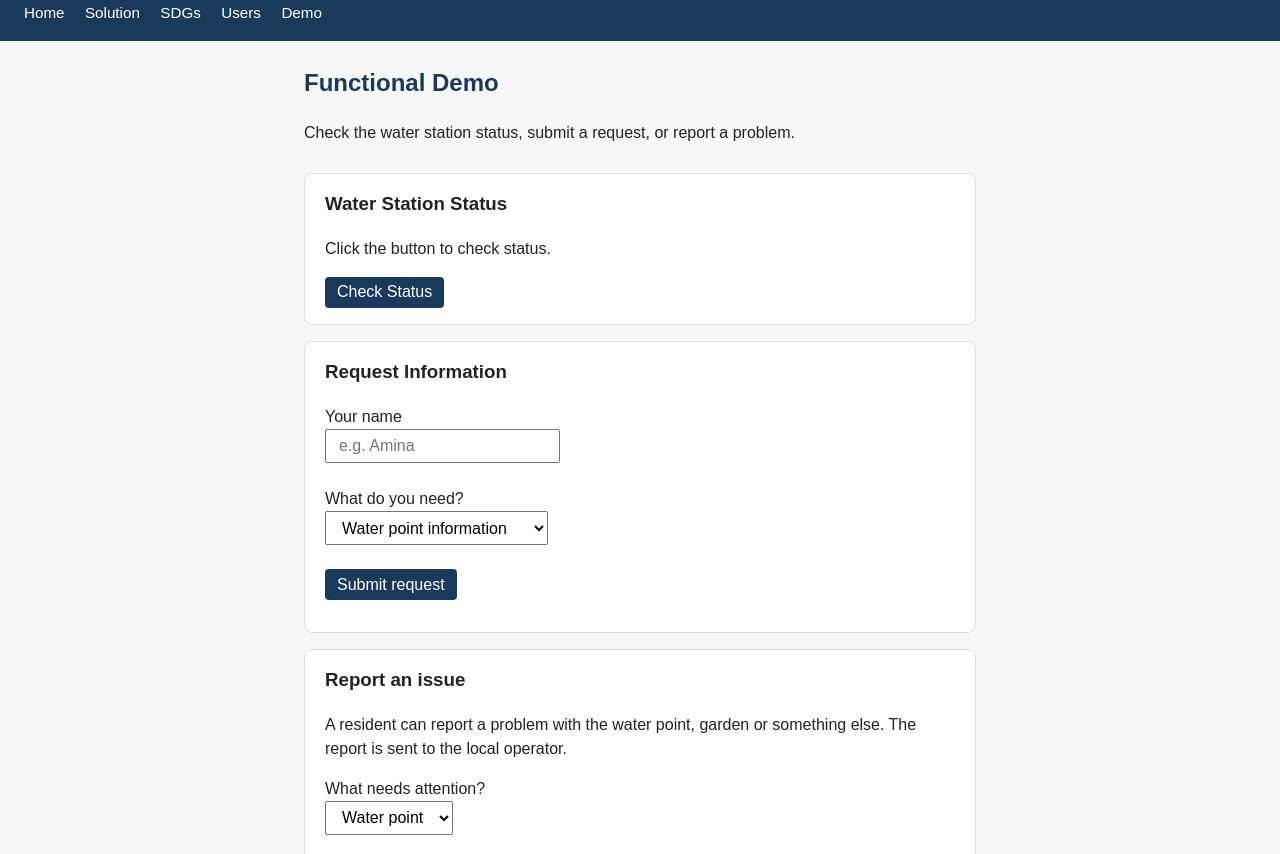
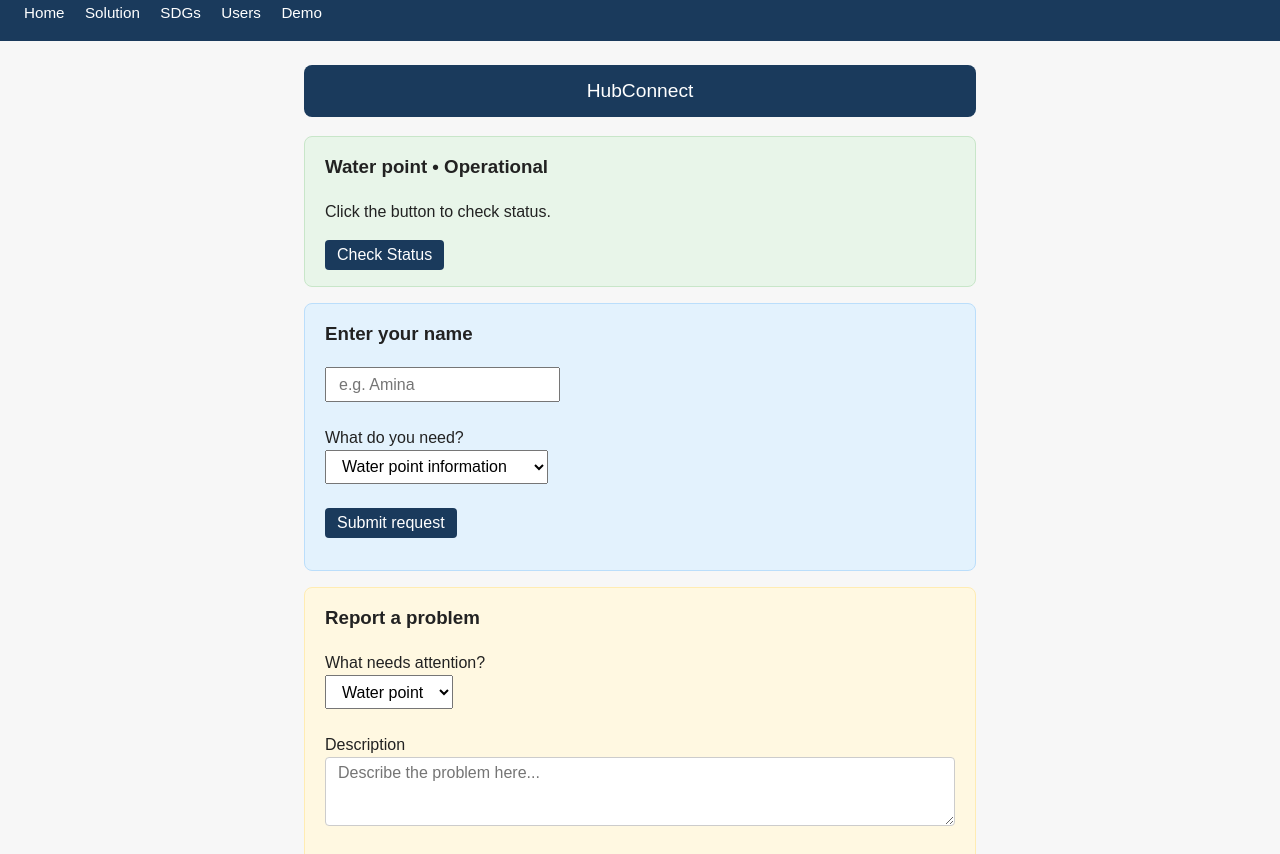
Before and after one commit to manassehgood-byte/community-resilience-hub, a plain HTML site: page demo.html in a window 1280 px wide. Shown: the part 57-911 px from the top of the page. Drawn offline with Linux system fonts and the light colour scheme.

Commit message:
Make demo page softer colors

```diff
--- a/demo.html
+++ b/demo.html
@@ -5,6 +5,30 @@
   <meta name="viewport" content="width=device-width, initial-scale=1.0">
   <title>Demo — Community Resilience Hub</title>
   <link rel="stylesheet" href="style.css">
+  <style>
+    /* soft colours only for this page */
+    .card-status {
+      background: #e8f5e9;
+      border: 1px solid #c8e6c9;
+    }
+    .card-name {
+      background: #e3f2fd;
+      border: 1px solid #bbdefb;
+    }
+    .card-report {
+      background: #fff8e1;
+      border: 1px solid #ffecb3;
+    }
+    .hub-title {
+      background: #1a3a5c;
+      color: white;
+      text-align: center;
+      padding: 0.7rem;
+      border-radius: 8px;
+      margin-bottom: 1.2rem;
+      font-size: 1.2rem;
+    }
+  </style>
 </head>
 <body>
   <header>
@@ -19,21 +43,17 @@
   </header>
 
   <main>
-    <section>
-      <h2>Functional Demo</h2>
-      <p>Check the water station status, submit a request, or report a problem.</p>
-    </section>
+    <div class="hub-title">HubConnect</div>
 
-    <section class="card">
-      <h3>Water Station Status</h3>
+    <section class="card card-status">
+      <h3>Water point • Operational</h3>
       <p id="status">Click the button to check status.</p>
       <button onclick="checkStatus()">Check Status</button>
     </section>
 
-    <section class="card">
-      <h3>Request Information</h3>
+    <section class="card card-name">
+      <h3>Enter your name</h3>
       <form onsubmit="return sendRequest(event)">
-        <label for="name">Your name</label><br>
         <input type="text" id="name" required placeholder="e.g. Amina"><br><br>
         <label for="need">What do you need?</label><br>
         <select id="need">
@@ -46,9 +66,8 @@
       <p id="message"></p>
     </section>
 
-    <section class="card">
-      <h3>Report an issue</h3>
-      <p>A resident can report a problem with the water point, garden or something else. The report is sent to the local operator.</p>
+    <section class="card card-report">
+      <h3>Report a problem</h3>
       <form onsubmit="return submitReport(event)">
         <label for="issue-type">What needs attention?</label><br>
         <select id="issue-type">
```
